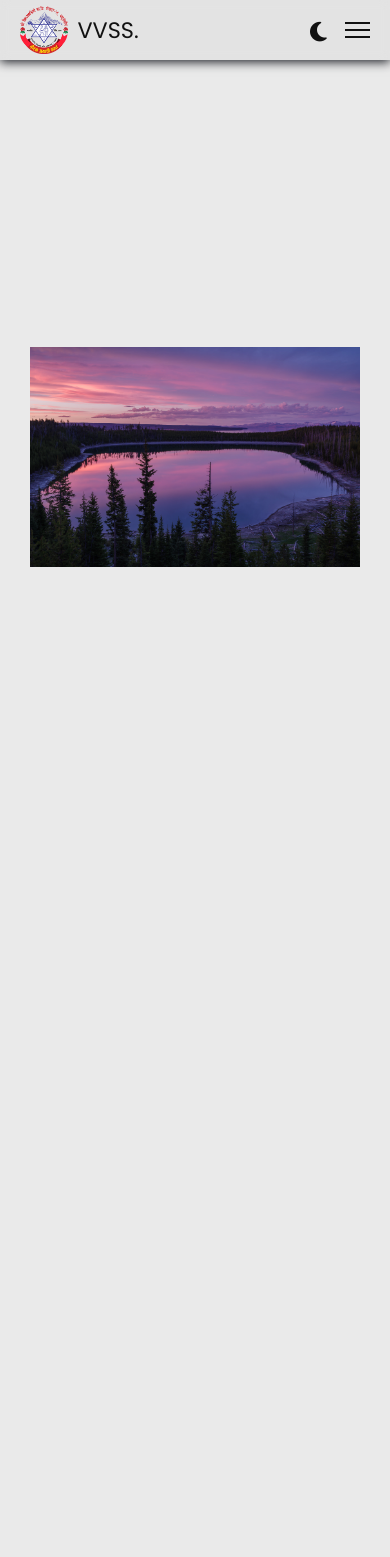
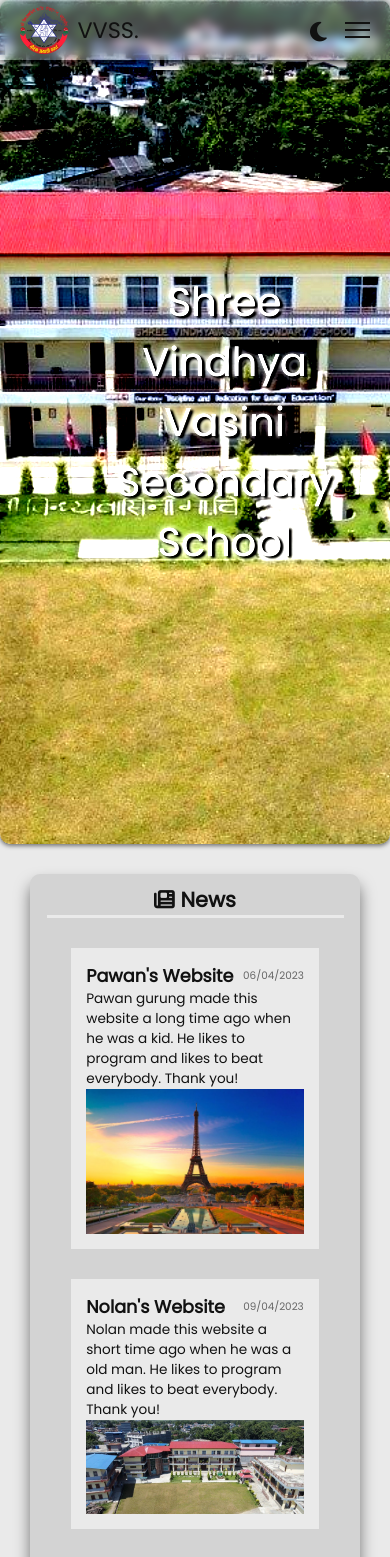
Before and after one commit to Enduxion/VinVas, a React (Vite) app: page / in a window 390 px wide. Shown: the top 1557 px of the page. Before the commit the page ends 844 px from the top, so only its background shows below. Built offline with nearby package versions, Linux system fonts and the light colour scheme.

Commit message:
News page almost complete! ~ Added NewsContainer and header design; ~ Modified header to have parallax scrolling; ~ Added some form of responsiveness; ~ Added news data (temporary); ~ Added new photos of school to better fit the header;
... next possible work, work with about me page;

```diff
--- a/src/App.jsx
+++ b/src/App.jsx
@@ -21,18 +21,20 @@ function App() {
     tl.fromTo(
       document.getElementById("darkModeButton"),
       { rotation: 0 },
-      { rotation: 180 }, "-=1"
+      { rotation: 180 },
+      "-=1"
     );
     tl.fromTo(
       document.getElementById("darkModeButton"),
       { rotation: 180 },
       { rotation: 0 }
     );
-    gsap.to(':root', {
-      '--primary--color': darkMode ? '35, 39, 47' : '234, 234, 234',
-      '--secondary--color': darkMode ? '26, 29, 35' : '211, 211, 211',
-      '--text--color': darkMode ? '#eee' : '#111',
-      '--text--color-focused': darkMode ? '#ccc' : '#333'
+    gsap.to(":root", {
+      "--primary--color": darkMode ? "35, 39, 47" : "234, 234, 234",
+      "--secondary--color": darkMode ? "26, 29, 35" : "211, 211, 211",
+      "--text--color": darkMode ? "#eee" : "#111",
+      "--text--color-focused": darkMode ? "#ccc" : "#333",
+      "--text--color-tint": darkMode ? "#aaa" : "#666",
     });
   }, [darkMode]);
   return (
--- a/src/components/Header.jsx
+++ b/src/components/Header.jsx
@@ -1,10 +1,23 @@
 import "../css/HeaderStyle.css";
 
 export default function Header(props) {
+  const styles = {
+    backgroundPosition: "center",
+    backgroundSize: "auto 100%",
+    backgroundRepeat: "no-repeat",
+    height: "100vh",
+    width: `${props.width}%`,
+    backgroundImage: `url(${props.img})`,
+  };
   return (
     <>
-      <div className={`Header--div ${props.classValue ? props.classValue : "" }`}>
-        <img className="Header--image" src={props.img} />
+      <div className="Header--div--container">
+        <div
+          className={`Header--div ${props.classValue ? props.classValue : ""}`}
+          style={styles}
+        >
+          {props.text ? <span className="Header--text">{props.text}</span> : ""}
+        </div>
       </div>
     </>
   );
--- /dev/null
+++ b/src/components/NewsContainer.jsx
@@ -0,0 +1,17 @@
+import "../css/NewsContainerStyle.css";
+export default function NewsContainer(props) {
+  return (
+    <div className="NewsContainer">
+      <div className="NewsContainer--titleBar">
+        <span className="NewsContainer--title">{props.title}</span>
+        <span className="NewsContainer--uploadDate">{props.date}</span>
+      </div>
+      <div className="NewsContainer--descriptionBox">{props.description}</div>
+      {props.img ? (
+        <img className="NewsContainer--image" src={props.img}></img>
+      ) : (
+        ""
+      )}
+    </div>
+  );
+}
--- a/src/css/HeaderStyle.css
+++ b/src/css/HeaderStyle.css
@@ -1,13 +1,39 @@
 .Header--NavBar--margin {
-  margin: 80px 30px 10px 30px;
+  margin: 70px 70px 10px 70px;
+}
+.Header--div--container {
+  width: 100%;
+  display: flex;
+  justify-content: center;
 }
 .Header--div {
   display: flex;
   align-items: center;
-  overflow: hidden;
-  height: calc(100vh - 90px);
+  justify-content: center;
+  height: 100vh;
   border-radius: 10px;
+  filter: contrast(150%);
+  box-shadow: 0px 2px 4px rgba(var(--secondary--color-dark), 0.5);
+  background-attachment: fixed;
 }
-.Header--image {
-  width: 100%;
+.Header--text {
+  display: flex;
+  width: 40%;
+  text-align: center;
+  color: rgba(255, 255, 255, 0.9);
+  font-size: 4em;
+  text-shadow: 3px 2px 3px black;
+  filter: drop-shadow(0px 0px 3px rgb(255, 255, 255));
 }
+@media screen and (max-width: 860px) {
+  .Header--NavBar--margin {
+    margin: 70px 10px 10px 10px;
+  }
+  .Header--div {
+    border-radius: 10px;
+    filter: contrast(200%);
+  }
+  .Header--text {
+    font-size: 2.5em;
+  }
+}
--- a/src/css/NavBarStyle.css
+++ b/src/css/NavBarStyle.css
@@ -4,7 +4,7 @@
   align-items: center;
   padding-inline: 20px;
   height: 60px;
-  background-color: rgba(var(--secondary--color), 0.3);
+  background-color: rgba(var(--primary--color), 0.3);
   backdrop-filter: blur(5px);
   box-shadow: 0px 2px 10px rgba(var(--secondary--color-dark), 1);
   z-index: 10;
--- /dev/null
+++ b/src/css/NewsContainerStyle.css
@@ -0,0 +1,55 @@
+.NewsContainer {
+  display: flex;
+  flex-direction: column;
+  background-color: rgba(var(--primary--color));
+  padding: 20px;
+  width: 50%;
+  margin-top: 30px;
+}
+.NewsContainer:last-child {
+  margin-bottom: 30px;
+}
+.NewsContainer--titleBar {
+  display: flex;
+  align-items: center;
+  justify-content: space-between;
+}
+.NewsContainer--title {
+  font-size: 1.5em;
+  font-weight: bold;
+  color: var(--text--color);
+}
+.NewsContainer--uploadDate {
+  font-size: 0.85em;
+  color: var(--text--color-tint);
+}
+.NewsContainer--descriptionBox {
+  font-size: 1em;
+  color: var(--text--color);
+}
+@media screen and (max-width: 850px) {
+  .NewsContainer {
+    padding: 15px;
+    width: 75%;
+    margin-top: 30px;
+  }
+  .NewsContainer--titleBar {
+    display: flex;
+    align-items: center;
+    justify-content: space-between;
+    flex-wrap: wrap;
+  }
+  .NewsContainer--title {
+    font-size: 1.1em;
+    font-weight: bold;
+    color: var(--text--color);
+  }
+  .NewsContainer--uploadDate {
+    font-size: 0.65em;
+    color: var(--text--color-tint);
+  }
+  .NewsContainer--descriptionBox {
+    font-size: 0.85em;
+    color: var(--text--color);
+  }
+}
--- /dev/null
+++ b/src/css/NewsStyle.css
@@ -0,0 +1,32 @@
+.News--allNewsContainer {
+  display: flex;
+  flex-direction: column;
+  align-items: center;
+  background-color: rgba(var(--secondary--color));
+  margin: 30px 70px 30px 70px;
+  border-radius: 10px;
+  box-shadow: 0px 10px 15px rgba(var(--secondary--color-dark), 0.5);
+}
+.News--allNewsContainer--title {
+  margin-top: 10px;
+  font-size: 1.7em;
+  font-weight: bold;
+  text-align: center;
+  width: 90%;
+  color: var(--text--color);
+  border-bottom: 3px solid rgba(var(--primary--color));
+}
+.News--endOfLine {
+  font-size: 1.1em;
+  color: var(--text--color-tint);
+  font-style: italic;
+  padding: 10px;
+}
+@media screen and (max-width: 850px) {
+  .News--allNewsContainer--title {
+    font-size: 1.3em;
+  }
+  .News--allNewsContainer {
+    margin: 30px;
+  }
+}
--- a/src/css/index.css
+++ b/src/css/index.css
@@ -1,12 +1,12 @@
-@import url('https://fonts.googleapis.com/css2?family=Inter&family=Poppins&display=swap');
+@import url("https://fonts.googleapis.com/css2?family=Inter&family=Poppins&display=swap");
 :root {
   --primary--color: 234, 234, 234;
   --secondary--color: 211, 211, 211;
   --text--color: #111;
   --text--color-focused: #333;
-
+  --text--color-tint: #666;
   /* Additional Vars */
-  --secondary--color-dark: 26, 29, 35;
+  --secondary--color-dark: 0, 0, 0;
 }
 * {
   margin: 0;
--- a/src/pages/News.jsx
+++ b/src/pages/News.jsx
@@ -1,12 +1,71 @@
-import NavBar from '../components/NavBar';
-import Header from '../components/Header';
-import HeaderImage from '../assets/images/TestPicture3.jpg';
+import NavBar from "../components/NavBar";
+import Header from "../components/Header";
+import NewsContainer from "../components/NewsContainer";
+import HeaderImage from "../assets/images/TestPicture4.jpg";
+import TestImage from "../assets/images/TestPicture2.jpg";
+
+import "../css/NewsStyle.css";
 
 export default function News(props) {
+  // Temporary Data
+  const postData = [
+    {
+      title: "Pawan's Website",
+      date: "06/04/2023",
+      description: "Pawan gurung made this website a long time ago when he was a kid. He likes to program and likes to beat everybody. Thank you!",
+      img: TestImage
+    },
+    {
+      title: "Nolan's Website",
+      date: "09/04/2023",
+      description: "Nolan made this website a short time ago when he was a old man. He likes to program and likes to beat everybody. Thank you!",
+      img: HeaderImage
+    },
+    {
+      title: "Pawan's Website",
+      date: "06/04/2023",
+      description: "Pawan gurung made this website a long time ago when he was a kid. He likes to program and likes to beat everybody. Thank you!",
+      img: TestImage
+    }
+    ,
+    {
+      title: "Pawan's Website",
+      date: "06/04/2023",
+      description: "Pawan gurung made this website a long time ago when he was a kid. He likes to program and likes to beat everybody. Thank you",
+      // img: HeaderImage
+    }
+  ];
+  let allNews = postData.map((newsData, index) => {
+    return (
+      <NewsContainer key={index} title={newsData.title} date={newsData.date} description={newsData.description} img={newsData.img} />
+    );
+  });
   return (
     <>
-      <NavBar selectedLink="Home" darkMode={props.darkMode} toggleDarkMode={props.toggleDarkMode}/>
-      <Header img={HeaderImage} classValue="Header--NavBar--margin" />
+      <NavBar
+        selectedLink="Home"
+        darkMode={props.darkMode}
+        toggleDarkMode={props.toggleDarkMode}
+      />
+      <Header
+        img={HeaderImage}
+        width="100"
+        text="Shree Vindhya Vasini Secondary School"
+      />
+      <div className="News--allNewsContainer">
+        <span className="News--allNewsContainer--title">
+          <i className="fas fa-newspaper"></i
+          > News
+        </span>
+        { allNews }
+        {
+          allNews.length === 0 ? (
+            <span className="News--endOfLine">No News to show</span>
+          ) : (
+            <span className="News--endOfLine">No more news to show</span>
+          )
+        }
+      </div>
     </>
   );
 }
```
Also changed, not shown: src/assets/images/TestPicture2.jpg, src/assets/images/TestPicture4.jpg (added).
